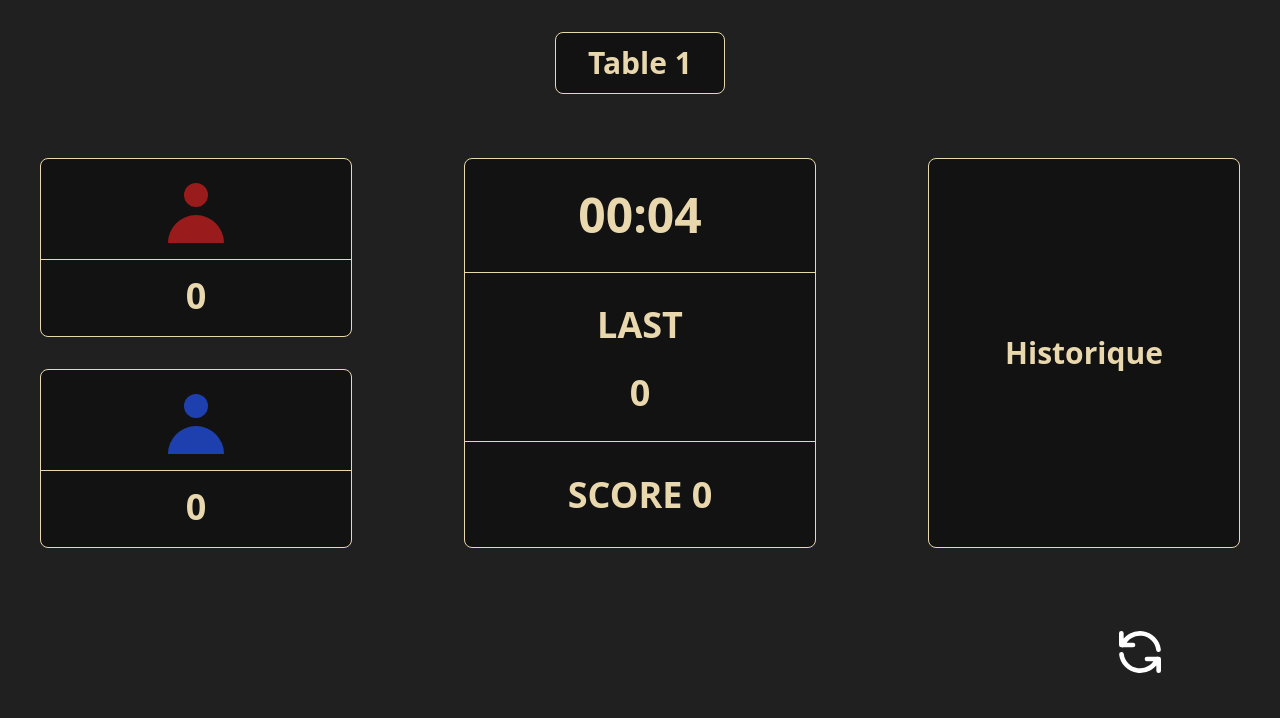
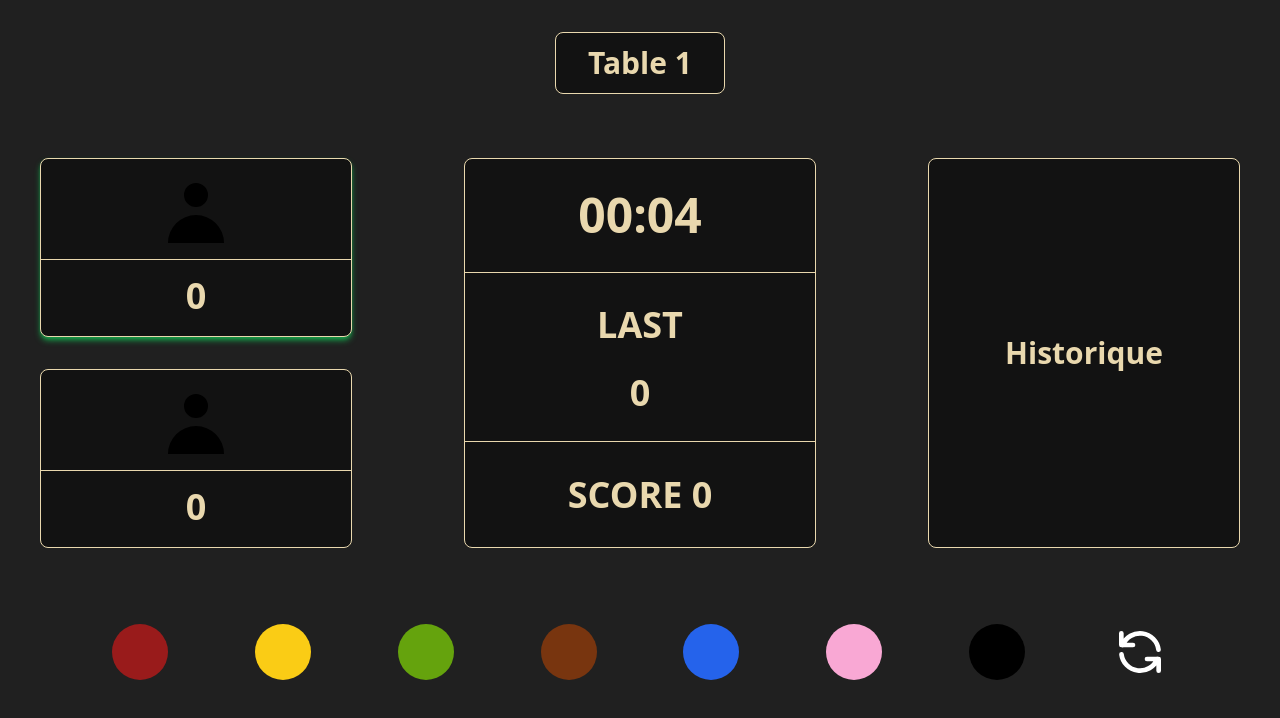
Before and after one commit to gourraguis/snooker-scoreboard, a Next.js app in the folder web/: page / in a window 1280 px wide. Shown: the top 718 px of the page. Built offline with nearby package versions, Linux system fonts and the light colour scheme.

Commit message:
Refactor Code

```diff
--- a/web/atoms/selectedUserState.ts
+++ /dev/null
@@ -1,22 +0,0 @@
-import { atom } from 'recoil';
-
-export const selectedUserState = atom({
-  key: 'user',
-  default: {
-    selectedUser: undefined,
-  },
-});
-
-export const user1PointState = atom({
-  key: 'points1',
-  default: {
-    score: 0,
-  },
-});
-
-export const user2PointState = atom({
-  key: 'points2',
-  default: {
-    score: 0,
-  },
-});
--- /dev/null
+++ b/web/atoms/userState.ts
@@ -0,0 +1,12 @@
+import { atom } from 'recoil';
+import { IPlayer } from '../types/Player';
+
+export const playersState = atom<IPlayer[]>({
+  key: 'user',
+  default: [],
+});
+
+export const currentPlayerIdState = atom<string>({
+  key: 'playerId',
+  default: '',
+});
--- a/web/components/Controls.tsx
+++ b/web/components/Controls.tsx
@@ -1,26 +1,21 @@
 import { RefreshIcon } from '@heroicons/react/outline';
-import { useRecoilState, useRecoilValue } from 'recoil';
-import { scoreState, selectedBallState } from '../atoms/ballState';
-import { selectedUserState } from '../atoms/selectedUserState';
+import { useRecoilState } from 'recoil';
 import { Balls } from '../utils/balls';
-import { IBall } from '../types/Ball';
+import { currentPlayerIdState, playersState } from '../atoms/userState';
 
 const Controls = () => {
-  const [lastBall, setLastBall] = useRecoilState<IBall>(selectedBallState);
-  const [score, setScore] = useRecoilState(scoreState);
-  const user = useRecoilValue(selectedUserState);
-  const handleScore = (ball: any) => {
-    setLastBall({
-      id: ball.id,
-      value: ball.value,
-      color: ball.color,
-    });
-    if (user.selectedUser) {
-      let newScore = score.value + 1;
-      setScore({
-        value: newScore,
-      });
-    }
+  const [currentPlayerId, setCurrentPlayerId] =
+    useRecoilState(currentPlayerIdState);
+
+  const [playerState, setPlayerState] = useRecoilState(playersState);
+  const handleScore = (ball: any) => {};
+
+  const handleUser = () => {
+    let next;
+    if (currentPlayerId === playerState[0].id) next = playerState[1].id;
+    else next = playerState[0].id;
+    setCurrentPlayerId(next);
+    console.log(currentPlayerId);
   };
   return (
     <div className="flex justify-between items-center px-8 py-3 my-8 mx-20">
@@ -29,10 +24,15 @@ const Controls = () => {
           key={ball.id}
           value={ball.value}
           onClick={() => handleScore(ball)}
-          className={`w-14 h-14 rounded-full ${ball.color}`}
+          className="w-14 h-14 rounded-full"
+          style={{ backgroundColor: ball.color }}
         ></button>
       ))}
-      <RefreshIcon className="w-14 h-14 text-white cursor-pointer" />
+
+      <RefreshIcon
+        onClick={handleUser}
+        className="w-14 h-14 text-white cursor-pointer"
+      />
     </div>
   );
 };
--- a/web/components/PlayerCard.tsx
+++ b/web/components/PlayerCard.tsx
@@ -1,64 +1,26 @@
 import { UserIcon } from '@heroicons/react/solid';
-import { useRecoilState, useRecoilValue } from 'recoil';
-import { scoreState } from '../atoms/ballState';
-import {
-  selectedUserState,
-  user1PointState,
-  user2PointState,
-} from '../atoms/selectedUserState';
+import { useRecoilValue } from 'recoil';
+import { currentPlayerIdState, playersState } from '../atoms/userState';
 
-const PlayerCard = ({ id, color, score }: any) => {
-  const [selectedUser, setSelectedUser] = useRecoilState(selectedUserState);
-  const [user1Point, setUser1Point] = useRecoilState(user1PointState);
-  const [user2Point, setUser2Point] = useRecoilState(user2PointState);
-  const [lastScore, setLastScore] = useRecoilState(scoreState);
-
-  const handleUser = () => {
-    if (selectedUser.selectedUser == 1) {
-      let newScore = user1Point.score + lastScore.value;
-      setUser1Point({
-        score: newScore,
-      });
-      setLastScore({
-        value: 0,
-      });
-    } else if (selectedUser.selectedUser == 2) {
-      let newScore = user2Point.score + lastScore.value;
-      setUser2Point({
-        score: newScore,
-      });
-      setLastScore({
-        value: 0,
-      });
-    }
-    setSelectedUser({
-      selectedUser: id,
-    });
-  };
+const PlayerCard = ({ id }: any) => {
+  const currentPlayerId = useRecoilValue(currentPlayerIdState);
+  const user = useRecoilValue(playersState);
   return (
     <div
-      onClick={handleUser}
       className={`flex flex-col justify-center items-center border-[1px]
         border-primary-w bg-primary-b rounded-lg py-1
-        my-8 divide-y divide-primary-w cursor-pointer ${
-          selectedUser.selectedUser === id &&
+        my-8 divide-y divide-primary-w ${
+          id === currentPlayerId &&
           'divide-green-600 border-green-600 shadow-md shadow-green-600 '
         }"`}
     >
       <div className="w-full flex justify-center items-center">
-        <UserIcon className={`w-20 h-20 my-2 ${color}`} />
+        <UserIcon className={`w-20 h-20 my-2 ${user[id].color}`} />
       </div>
       <div className="w-full flex justify-center items-center">
-        {id == 1 && (
-          <h1 className="text-primary-w font-semibold text-4xl py-4">
-            {user1Point.score}
-          </h1>
-        )}
-        {id == 2 && (
-          <h1 className="text-primary-w font-semibold text-4xl py-4">
-            {user2Point.score}
-          </h1>
-        )}
+        <h1 className="text-primary-w font-semibold text-4xl py-4">
+          {user[id].score}
+        </h1>
       </div>
     </div>
   );
--- a/web/components/Timer.tsx
+++ b/web/components/Timer.tsx
@@ -7,15 +7,15 @@ const Timer = () => {
   const [startTimer, setStartTimer] = useState(true);
 
   useEffect(() => {
-    let myInterval = setInterval(() => {
+    const myInterval = setInterval(() => {
       if (startTimer) setSeconds(seconds + 1);
-      let formatted = Moment.utc(seconds * 1000).format('mm:ss');
+      const formatted = Moment.utc(seconds * 1000).format('mm:ss');
       setTimer(formatted);
     }, 1000);
     return () => {
       clearInterval(myInterval);
     };
-  });
+  }, [seconds]);
 
   return (
     <div className="w-full flex justify-center items-center">
--- a/web/package.json
+++ b/web/package.json
@@ -10,6 +10,7 @@
   "dependencies": {
     "@heroicons/react": "^1.0.5",
     "axios": "^0.24.0",
+    "classnames": "^2.3.1",
     "moment": "^2.29.1",
     "next": "12.0.7",
     "react": "17.0.2",
--- a/web/pages/index.tsx
+++ b/web/pages/index.tsx
@@ -5,26 +5,19 @@ import Header from '../components/Header';
 import History from '../components/History';
 import Feed from '../components/Feed';
 import PlayerCard from '../components/PlayerCard';
-
-interface player {
-  id: String;
-  color: String;
-  score: number;
-}
-
-const player1: player = {
-  id: '1',
-  color: 'text-red-800',
-  score: 36,
-};
-
-const player2: player = {
-  id: '2',
-  color: 'text-blue-800',
-  score: 54,
-};
+import { initialUsers } from '../utils/user';
+import { useRecoilState } from 'recoil';
+import { currentPlayerIdState, playersState } from '../atoms/userState';
+import { useEffect } from 'react';
 
 const Home: NextPage = () => {
+  const [playerState, setPlayerState] = useRecoilState(playersState);
+  const [currentPlayerId, setCurrentPlayerId] =
+    useRecoilState(currentPlayerIdState);
+  useEffect(() => {
+    setPlayerState(initialUsers);
+    setCurrentPlayerId(initialUsers[0].id);
+  }, []);
   return (
     <div>
       <Head>
@@ -38,16 +31,9 @@ const Home: NextPage = () => {
         <main className="flex flex-col justify-center">
           <div className="grid grid-cols-3 gap-28">
             <div className="ml-10">
-              <PlayerCard
-                id={player1.id}
-                score={player1.score}
-                color={player1.color}
-              />
-              <PlayerCard
-                id={player2.id}
-                score={player2.score}
-                color={player2.color}
-              />
+              {playerState?.map((player) => (
+                <PlayerCard id={player.id} key={player.id} />
+              ))}
             </div>
             <Feed />
             <History />
--- a/web/types/Ball.d.ts
+++ b/web/types/Ball.d.ts
@@ -1,5 +1,5 @@
 export interface IBall {
-  id: number;
+  id: string;
   value: number;
   color: string;
 }
--- /dev/null
+++ b/web/types/Player.d.ts
@@ -0,0 +1,5 @@
+export interface IPlayer {
+  id: string;
+  score: number;
+  color: string;
+}
--- a/web/utils/balls.ts
+++ b/web/utils/balls.ts
@@ -2,36 +2,36 @@ export const Balls = [
   {
     id: 1,
     value: 1,
-    color: 'bg-red-800',
+    color: 'rgb(153 27 27)',
   },
   {
     id: 2,
     value: 2,
-    color: 'bg-yellow-400',
+    color: 'rgb(250 204 21)',
   },
   {
     id: 3,
     value: 3,
-    color: 'bg-green-600',
+    color: 'rgb(101 163 13)',
   },
   {
     id: 4,
     value: 4,
-    color: 'bg-amber-900',
+    color: 'rgb(120 53 15)',
   },
   {
     id: 5,
     value: 5,
-    color: 'bg-blue-600',
+    color: 'rgb(37 99 235)',
   },
   {
     id: 6,
     value: 6,
-    color: 'bg-pink-300',
+    color: 'rgb(249 168 212)',
   },
   {
     id: 7,
     value: 7,
-    color: 'bg-black',
+    color: 'rgb(0 0 0)',
   },
 ];
--- /dev/null
+++ b/web/utils/user.ts
@@ -0,0 +1,12 @@
+export const initialUsers = [
+  {
+    id: '0',
+    color: 'text-red-800',
+    score: 0,
+  },
+  {
+    id: '1',
+    color: 'text-blue-800',
+    score: 0,
+  },
+];
```
Also changed, not shown: 1 other file (tests, documents, lock files or other folders).
